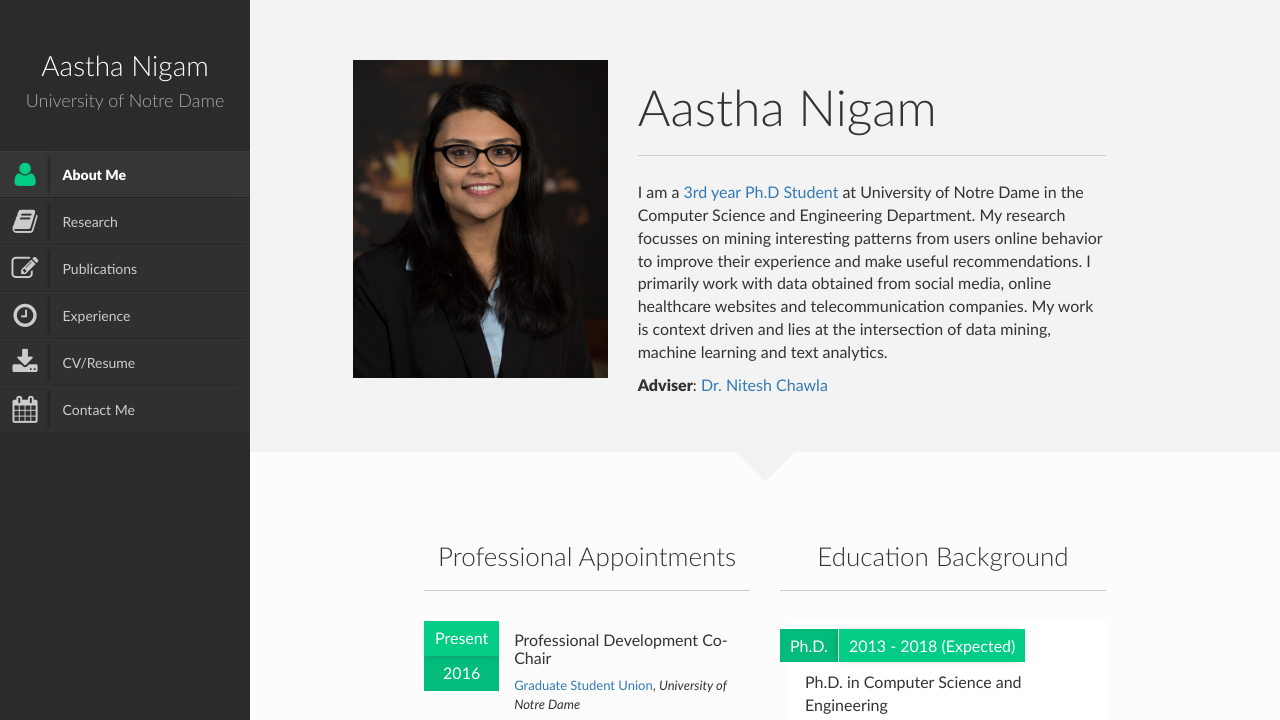
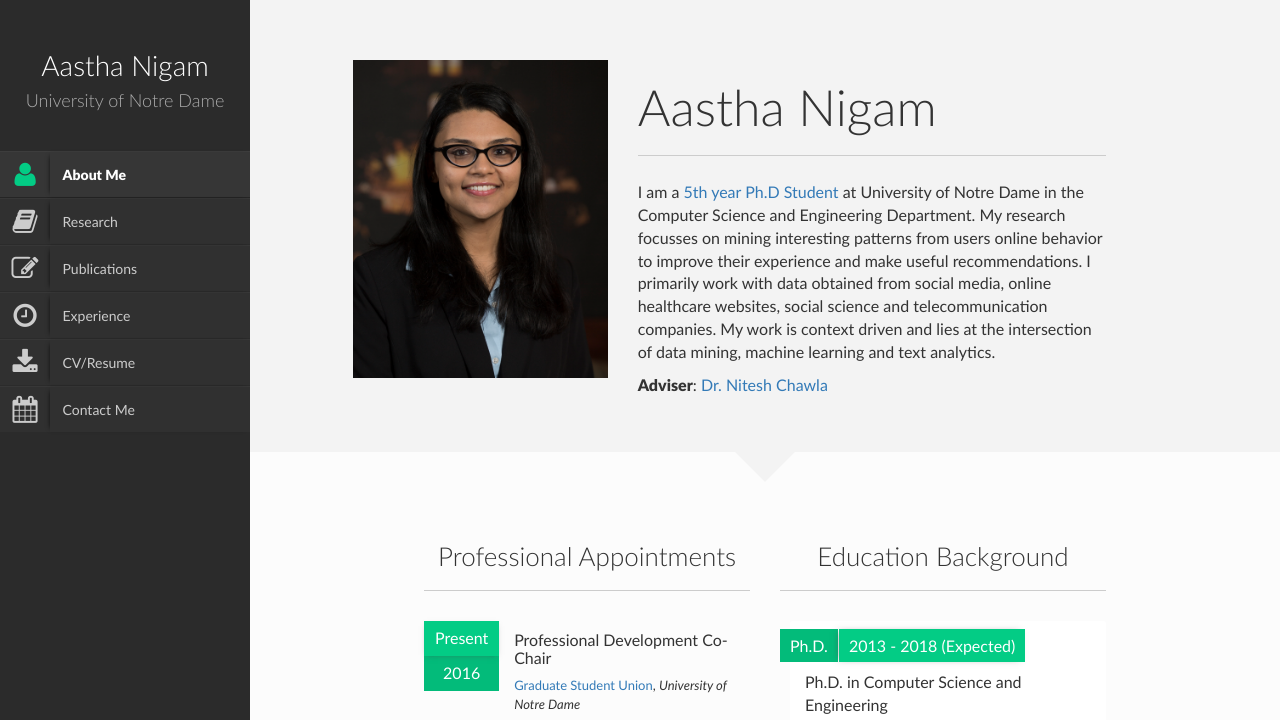
Before and after one commit to dyang14/website-1, a plain HTML site: page index.html in a window 1280 px wide. Shown: the top 720 px of the page. Drawn offline with Linux system fonts and the light colour scheme.

Commit message:
update-index

```diff
--- a/index.html
+++ b/index.html
@@ -151,7 +151,7 @@
                                     <div class="clearfix visible-sm visible-xs"></div>
                                     <div class="col-sm-12 col-md-7">
                                         <h3 class="title">Aastha Nigam</h3>
-                                        <p>I am a <a href="https://engineering.nd.edu/profiles/anigam" target="_blank">3rd year Ph.D Student</a> at University of Notre Dame in the Computer Science and Engineering Department. My research focusses on mining interesting patterns from users online behavior to improve their experience and make useful recommendations. I primarily work with data obtained from social media, online healthcare websites and telecommunication companies. My work is context driven and lies at the intersection of data mining, machine learning and text analytics. </p>
+                                        <p>I am a <a href="https://engineering.nd.edu/profiles/anigam" target="_blank">5th year Ph.D Student</a> at University of Notre Dame in the Computer Science and Engineering Department. My research focusses on mining interesting patterns from users online behavior to improve their experience and make useful recommendations. I primarily work with data obtained from social media, online healthcare websites, social science and telecommunication companies. My work is context driven and lies at the intersection of data mining, machine learning and text analytics. </p>
                                         <p> <strong>Adviser</strong>: <a href="http://www3.nd.edu/~nchawla/" target="_blank">Dr. Nitesh Chawla</a> </p>
 
 
```
